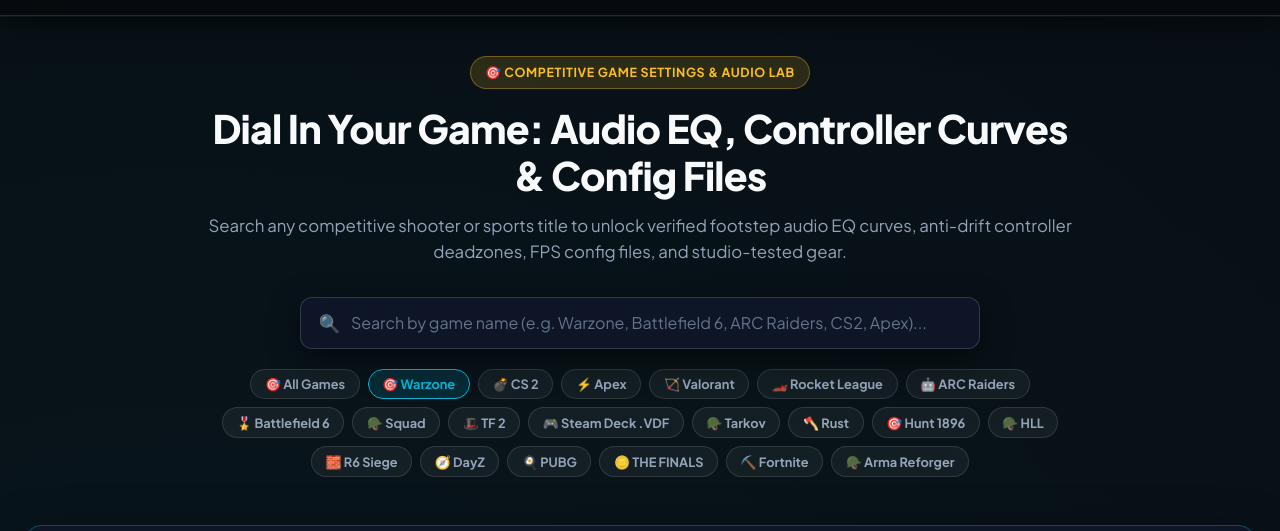
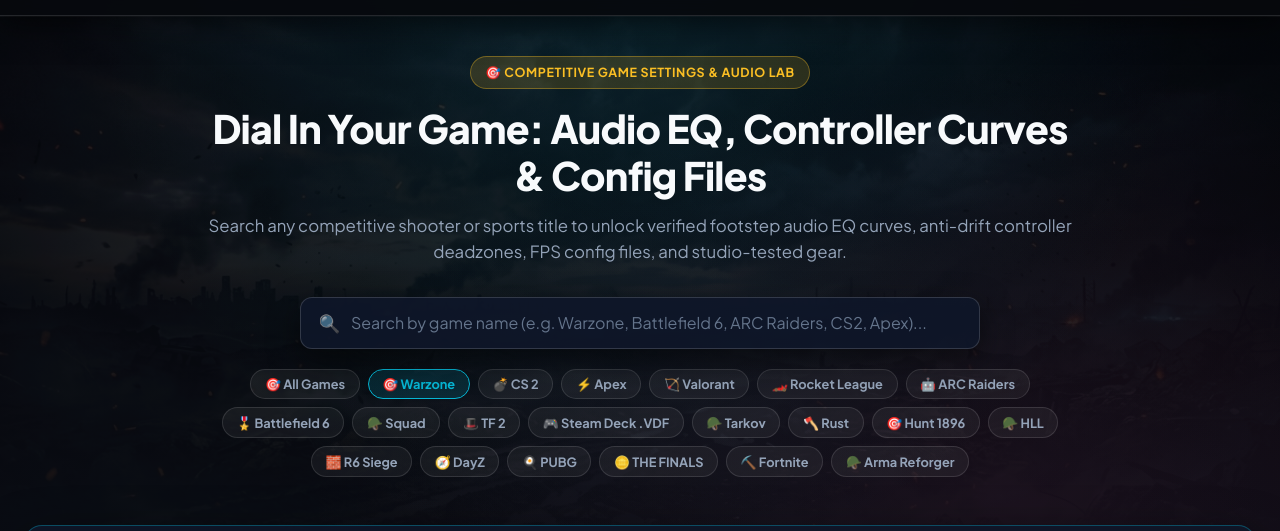
Before and after one commit to jacobyancey-bit/dangling-dice-website, a website built with Vite: page apps/games/index.html in a window 1280 px wide. Shown: the part 126-657 px from the top of the page. Built offline with nearby package versions, Linux system fonts and the light colour scheme.

Commit message:
feat(games): add cinematic tactical battlefield backdrop wallpaper with ambient overlay vignette

```diff
--- a/apps/games/src/style.css
+++ b/apps/games/src/style.css
@@ -30,7 +30,7 @@
 }
 
 body {
-  background: var(--bg-dark);
+  background-color: var(--bg-dark);
   color: var(--text-main);
   font-family: var(--font-main);
   line-height: 1.6;
@@ -38,10 +38,29 @@ body {
   display: flex;
   flex-direction: column;
   overflow-x: hidden;
+  position: relative;
+}
+
+/* Atmospheric Battlefield Backdrop */
+body::before {
+  content: '';
+  position: fixed;
+  top: 0;
+  left: 0;
+  width: 100vw;
+  height: 100vh;
   background-image:
-    radial-gradient(circle at 15% 15%, rgba(6, 182, 212, 0.08) 0%, transparent 40%),
-    radial-gradient(circle at 85% 75%, rgba(236, 72, 153, 0.06) 0%, transparent 45%),
-    linear-gradient(180deg, #07090e 0%, #0c1017 100%);
+    radial-gradient(ellipse at 50% 15%, rgba(6, 182, 212, 0.12) 0%, transparent 60%),
+    radial-gradient(ellipse at 80% 80%, rgba(236, 72, 153, 0.08) 0%, transparent 50%),
+    linear-gradient(180deg, rgba(7, 9, 14, 0.72) 0%, rgba(7, 9, 14, 0.88) 45%, rgba(12, 16, 23, 0.97) 100%),
+    url('/images/battlefield-bg.jpg');
+  background-size: cover;
+  background-position: center top;
+  background-repeat: no-repeat;
+  background-attachment: fixed;
+  pointer-events: none;
+  z-index: -1;
+  opacity: 0.9;
 }
 
 /* Header */
```
Also changed, not shown: apps/games/public/images/battlefield-bg.jpg (added).
